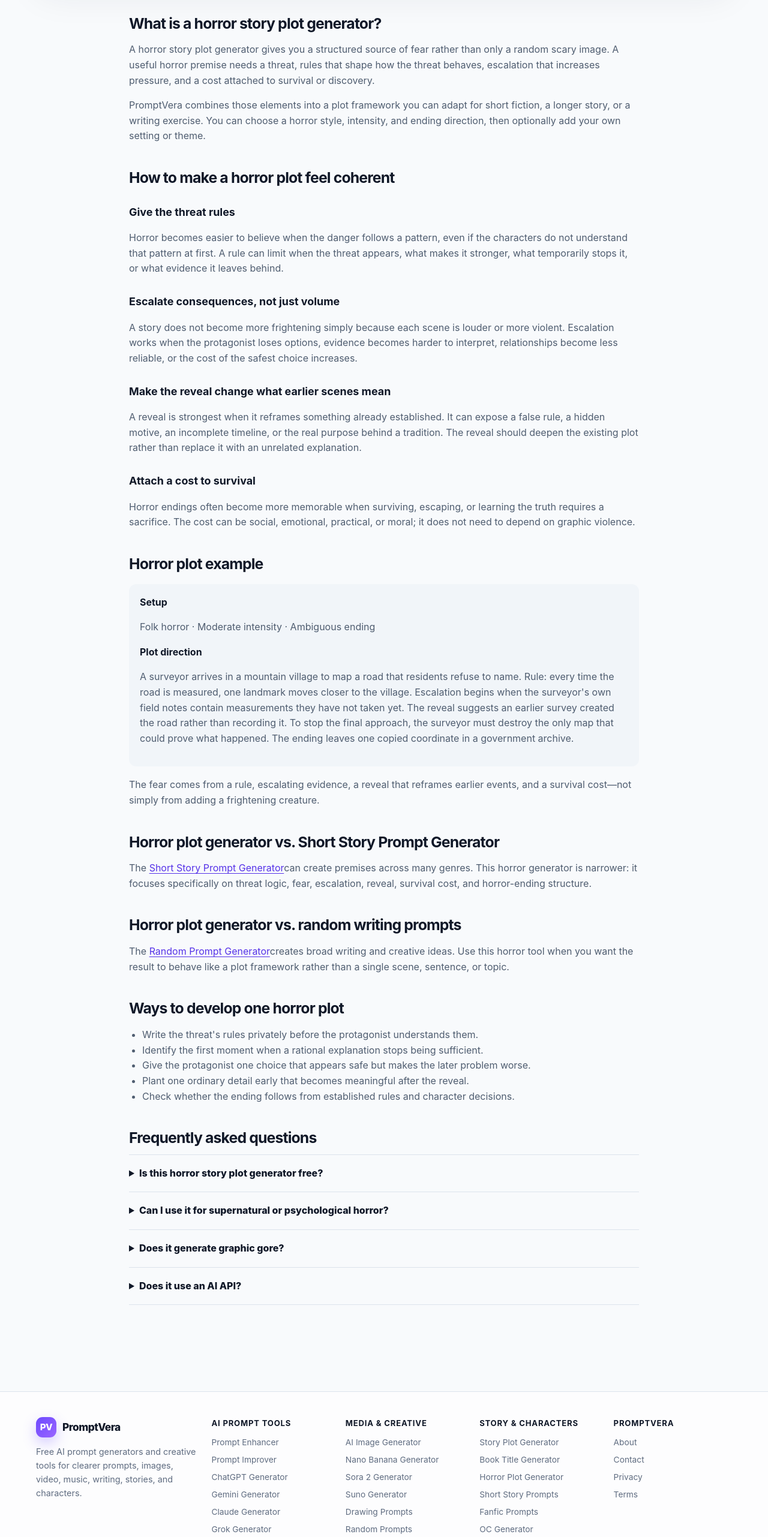
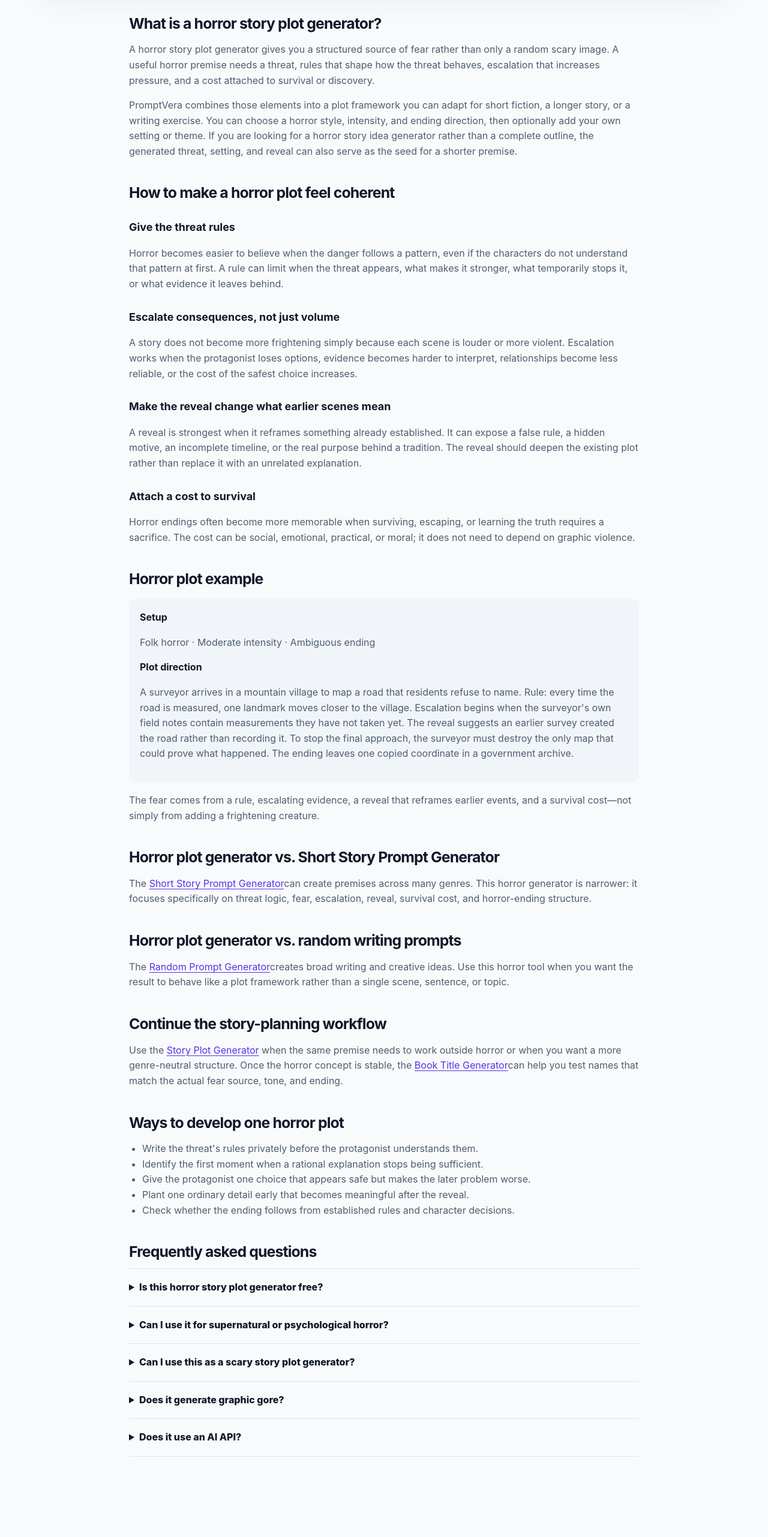
Before and after one commit to GrithX-Solutions/promptvera, a Next.js app: page /horror-story-plot-generator in a window 1280 px wide. Shown: the part 1266-3829 px from the top of the page at 60% size. Built offline with nearby package versions, Linux system fonts and the light colour scheme.

Commit message:
Implement P0 SEO semantics for app/horror-story-plot-generator/page.tsx

```diff
--- a/app/horror-story-plot-generator/page.tsx
+++ b/app/horror-story-plot-generator/page.tsx
@@ -48,7 +48,9 @@ export default function HorrorStoryPlotGeneratorPage() {
           PromptVera combines those elements into a plot framework you can adapt for
           short fiction, a longer story, or a writing exercise. You can choose a horror
           style, intensity, and ending direction, then optionally add your own setting
-          or theme.
+          or theme. If you are looking for a horror story idea generator rather than a
+          complete outline, the generated threat, setting, and reveal can also serve as
+          the seed for a shorter premise.
         </p>
 
         <h2>How to make a horror plot feel coherent</h2>
@@ -119,6 +121,14 @@ export default function HorrorStoryPlotGeneratorPage() {
           sentence, or topic.
         </p>
 
+        <h2>Continue the story-planning workflow</h2>
+        <p>
+          Use the <Link href="/story-plot-generator">Story Plot Generator</Link> when the same
+          premise needs to work outside horror or when you want a more genre-neutral structure.
+          Once the horror concept is stable, the <Link href="/book-title-generator">Book Title Generator</Link>
+          can help you test names that match the actual fear source, tone, and ending.
+        </p>
+
         <h2>Ways to develop one horror plot</h2>
         <ul>
           <li>Write the threat&apos;s rules privately before the protagonist understands them.</li>
@@ -142,6 +152,13 @@ export default function HorrorStoryPlotGeneratorPage() {
             </p>
           </details>
           <details>
+            <summary>Can I use this as a scary story plot generator?</summary>
+            <p>
+              Yes. The tool is built for horror and scary-story plotting; choose the style,
+              intensity, setting, and ending direction that match the level of fear you want.
+            </p>
+          </details>
+          <details>
             <summary>Does it generate graphic gore?</summary>
             <p>
               The generator focuses on suspense, threat rules, consequences,
```
